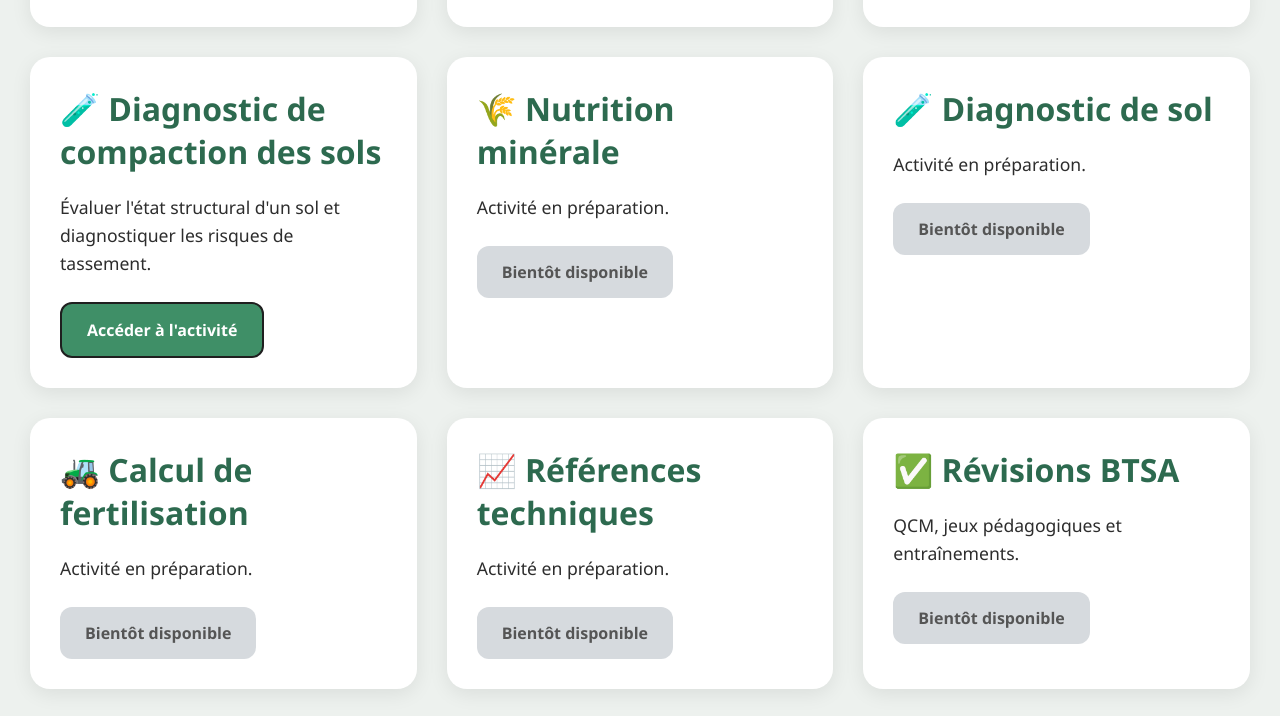
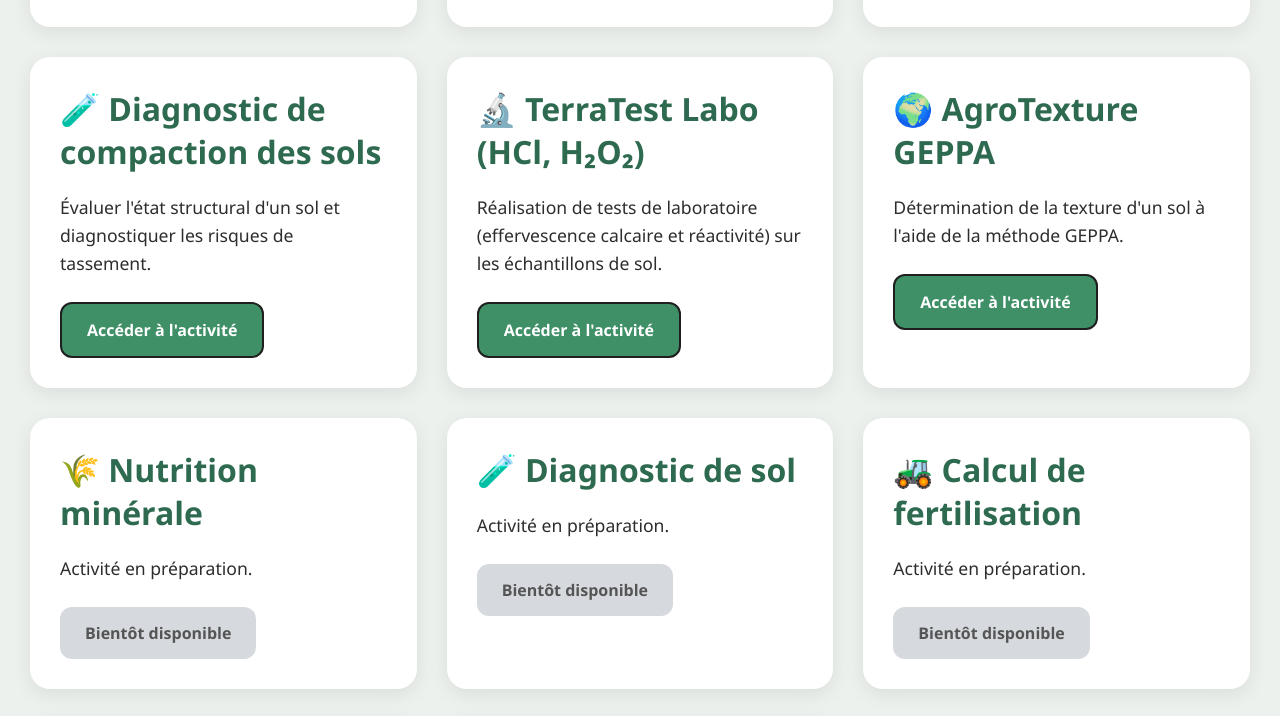
Before and after one commit to FormateurACD/BTS-ACD, a plain HTML site: page index.html in a window 1280 px wide. Shown: the part 952-1668 px from the top of the page. Drawn offline with Linux system fonts and the light colour scheme.

Commit message:
Add new activities for TerraTest Labo and AgroTexture GEPPA
Added new laboratory tests and activities sections for TerraTest Labo and AgroTexture GEPPA.

```diff
--- a/index.html
+++ b/index.html
@@ -225,6 +225,38 @@ Accéder à l'activité
 
 <div class="card">
 
+<h2>🔬 TerraTest Labo (HCl, H₂O₂)</h2>
+
+<p>
+Réalisation de tests de laboratoire (effervescence calcaire et réactivité) sur les échantillons de sol.
+</p>
+
+<a class="btn"
+href="https://formateuracd.github.io/TerraTest-Labo-HCl-H2O2/"
+target="_blank">
+Accéder à l'activité
+</a>
+
+</div>
+
+<div class="card">
+
+<h2>🌍 AgroTexture GEPPA</h2>
+
+<p>
+Détermination de la texture d'un sol à l'aide de la méthode GEPPA.
+</p>
+
+<a class="btn"
+href="https://formateuracd.github.io/AgroTexture-GEPPA/"
+target="_blank">
+Accéder à l'activité
+</a>
+
+</div>
+
+<div class="card">
+
 <h2>🌾 Nutrition minérale</h2>
 
 <p>
```
